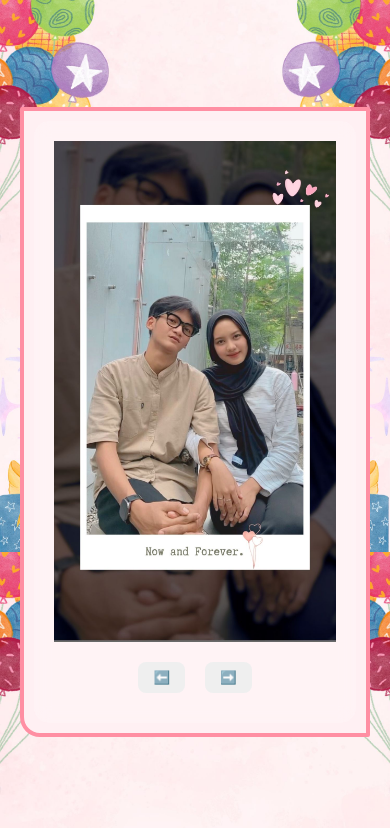
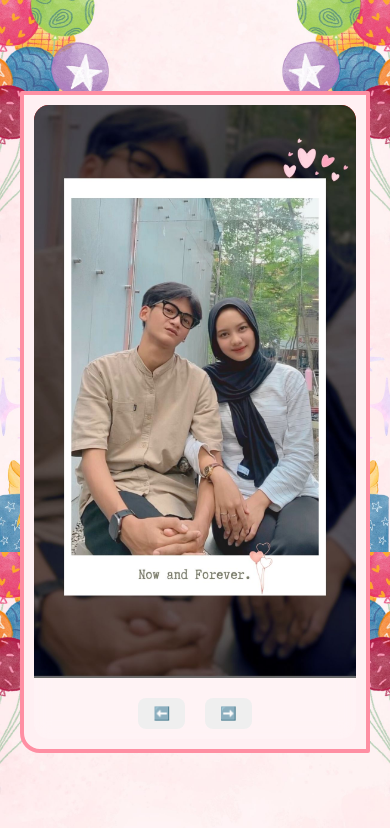
Before and after one commit to OnoySource/ucapan-ultah, a plain HTML site: page index.html in a window 390 px wide. Both pictures are taken after a click on the button "⬅️". Drawn offline with Linux system fonts and the light colour scheme; some packages are replaced by stand-ins of ours; a script that the page names is missing; a web font is replaced by a local one.

Commit message:
update new

```diff
--- a/index.html
+++ b/index.html
@@ -121,21 +121,28 @@
     }
 
     .slide {
+      width: 100%;
+      height: auto;
+      overflow: hidden;
       display: none;
       text-align: justify;
-      padding: 20px;
+      pading: 20px;
       background: rgba(255,255,255,0.2);
       border-radius: 15px;
       backdrop-filter: blur(8px);
       transition: opacity 0.5s ease; /* efek halus */
     }
     #slide2 img{
-      width: 70%;
+      width: 50%;
       height: auto;
       object-fit: cover; /* <--- kunci: crop sambil menjaga rasio */
       object-position: center; /* atur fokus crop (contoh: top left, 20% 40%) */
       display: block;
     }
+
+
+
+
 
     .slide.active {
       display: block;
@@ -167,13 +174,7 @@
             font-size: 1rem;
             padding: 15px;
         }
-     #slide2 img{
-        width:100%;
-        height: auto;
-        object-fit: cover; /* <--- kunci: crop sambil menjaga rasio */
-        object-position: center; /* atur fokus crop (contoh: top left, 20% 40%) */
-        display: block;
-    }
+
       }
 
       @media (max-width: 480px) {
@@ -184,14 +185,17 @@
       max-width: 90%;
       font-size: 0.9rem;
       padding: 10px;
+
     }
        #slide2 img{
-       width:100%;
+      width: 100%;
       height: auto;
       object-fit: cover; /* <--- kunci: crop sambil menjaga rasio */
       object-position: center; /* atur fokus crop (contoh: top left, 20% 40%) */
       display: block;
     }
+
+
     }
   </style>
 </head>
```
Lines whose indentation alone changed are shown as unchanged.
